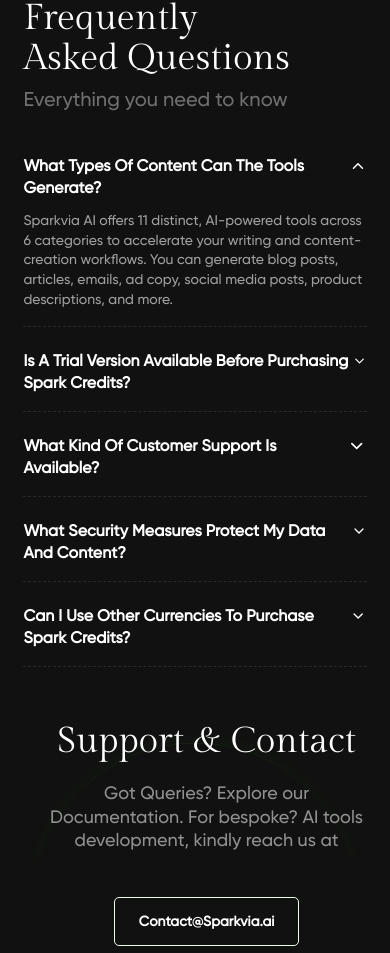
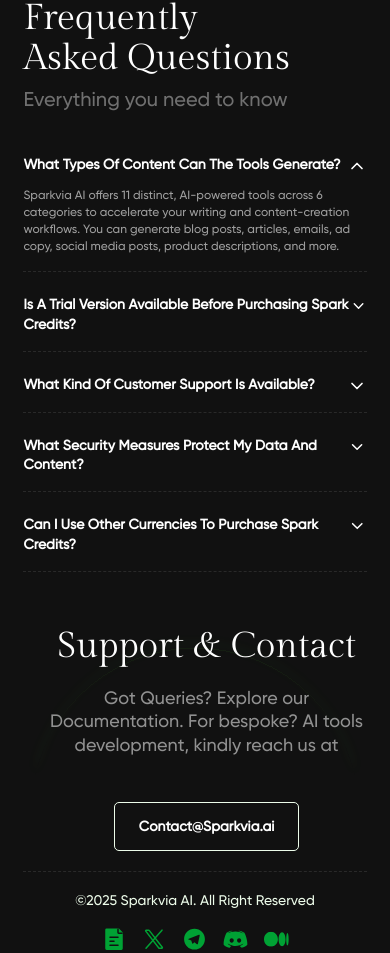
Before and after one commit to SparkviaAI/sparkviaAI, a React (Vite) app: page / in a window 390 px wide. Shown: the part 4977-5930 px from the top of the page. Built offline with nearby package versions, Linux system fonts and the light colour scheme.

Commit message:
mobile design

```diff
--- a/src/components/FaqSection.tsx
+++ b/src/components/FaqSection.tsx
@@ -58,7 +58,7 @@
               onClick={() => toggleFAQ(index)}
             >
               <div className="flex justify-between items-start">
-                <h4 className="text-[#FFFFFF] text-base font-semibold leading-snug max-w-sm">
+                <h4 className="text-[#FFFFFF] text-[14px] lg:text-base font-semibold leading-snug max-w-sm">
                   {faq.question}
                 </h4>
                 {openIndex === index ? (
@@ -68,7 +68,7 @@
                 )}
               </div>
               {openIndex === index && faq.answer && (
-                <p className="text-[#FFFFFF99] text-[14px] mt-3 leading-[140%] max-w-sm">
+                <p className="text-[#FFFFFF99] text-[12px] lg:text-[14px] mt-3 leading-[140%] max-w-sm">
                   {faq.answer}
                 </p>
               )}
```
